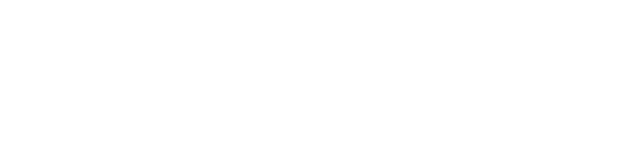
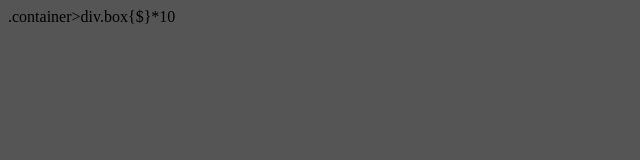
Before and after one commit to kubacom/bmw, a plain HTML site: page index.html in a window 1280 px wide. Shown: the whole page, without its empty margins (0-640 px from the left). Drawn offline with Linux system fonts and the light colour scheme.

Commit message:
Add container

```diff
--- a/index.html
+++ b/index.html
@@ -9,6 +9,6 @@
     <script src="main.js"></script>
 </head>
 <body>
-
+    .container>div.box{$}*10
 </body>
 </html>
--- a/main.css
+++ b/main.css
@@ -1,3 +1,3 @@
 body{
-
+    background-color: #555;
 }
```
